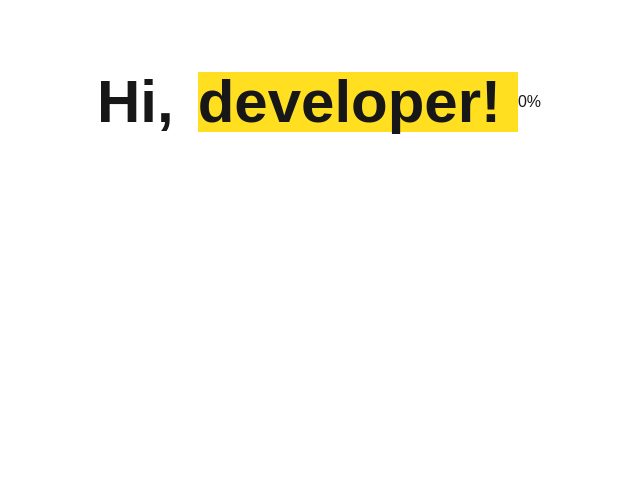
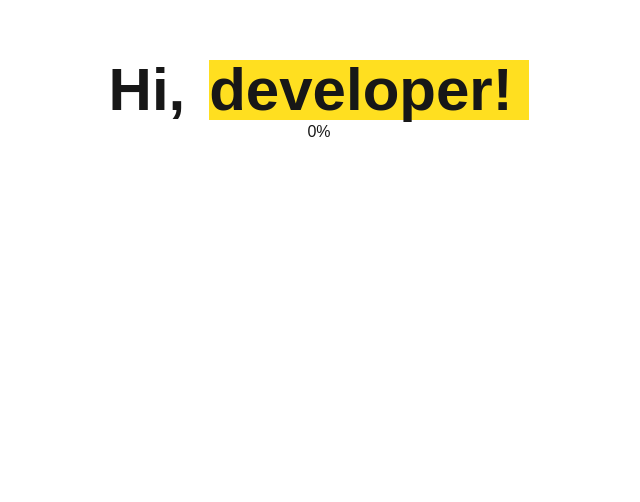
Before and after one commit to Deghim/CoolWebPage, a Next.js app in the folder cool-webpage/: page / in a window 1280 px wide. Shown: the part 298-800 px from the top of the page, without its empty margins (321-961 px from the left). Built offline with nearby package versions, Linux system fonts and the light colour scheme.

Commit message:
Alineamiento y detalles de performance

```diff
--- a/cool-webpage/src/app/pages/landing.tsx
+++ b/cool-webpage/src/app/pages/landing.tsx
@@ -18,12 +18,13 @@
 
         window.addEventListener("scroll", upddateProgress, { passive: true });
         upddateProgress();
-    });
+
+        return () => window.removeEventListener("scroll", upddateProgress);
+    }, []);
 
     return (
         <>
-
-            <section className="w-full min-h-screen flex items-center justify-center max-h-screen">
+            <section className=" relative w-full min-h-screen flex flex-col items-center justify-center">
                 <div className="flex items-center space-x-4 gap-2">
                     <p className="text-6xl font-bold ">Hi,</p>
                     <span className="bg-yellow-300 dark:bg-red-600">
```
